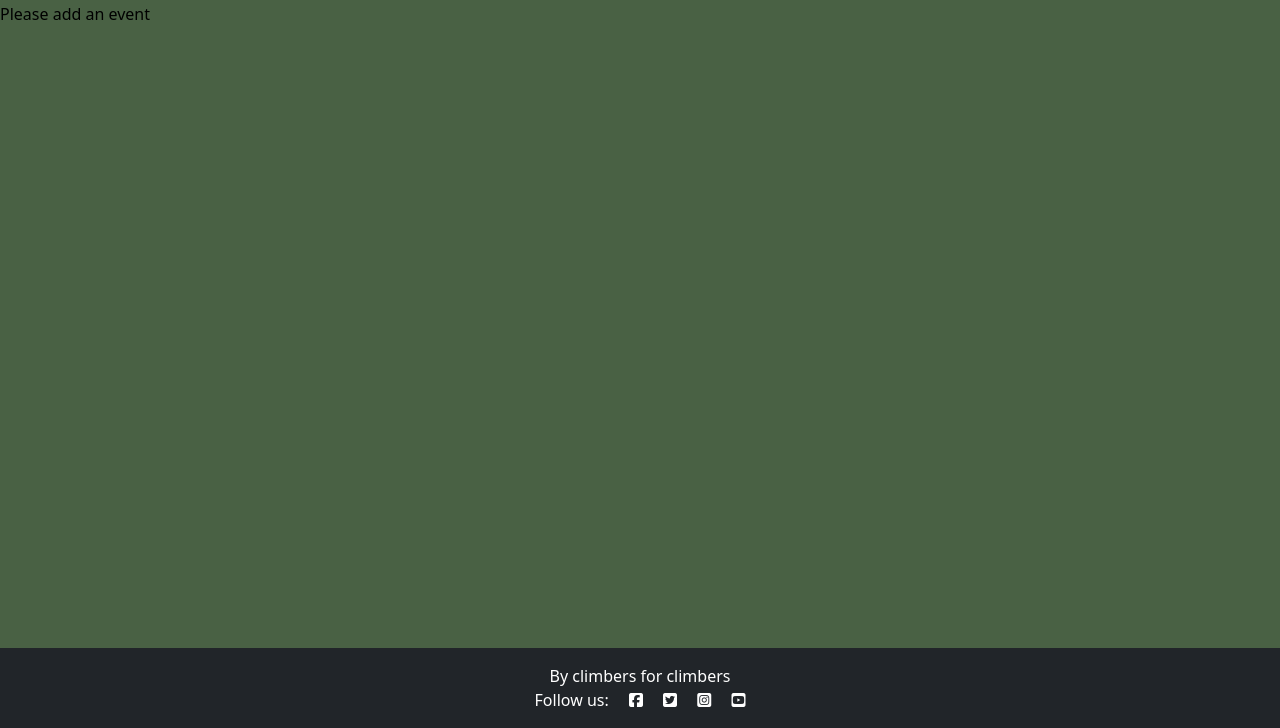
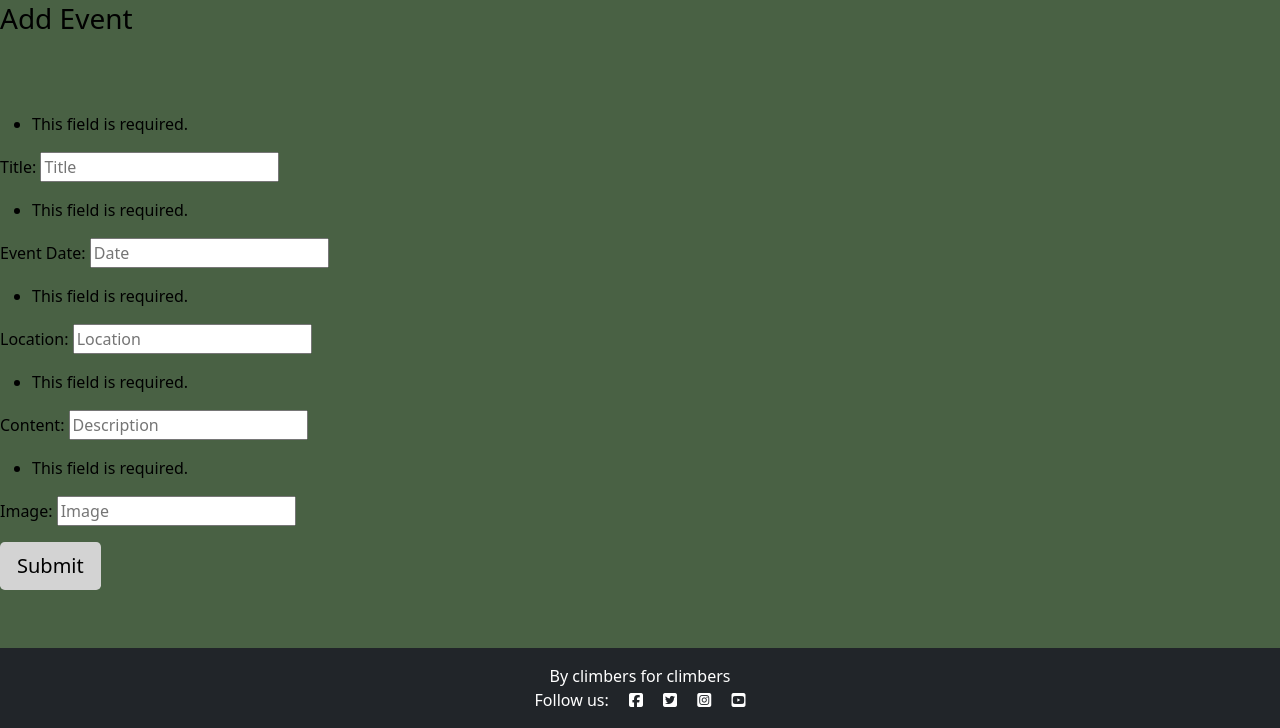
Before and after one commit to jessicarydberg/SocialClimbing, a Django app: page /add_event/ in a window 1280 px wide. Shown: the part 72-800 px from the top of the page. Run offline with Django 3.2, Linux system fonts and the light colour scheme; some libraries are stand-ins or nearby versions.

Commit message:
Create form for adding events and publish it on the new page

```diff
--- a/social/forms.py
+++ b/social/forms.py
@@ -1,8 +1,33 @@
-from .models import Comment
 from django import forms
+from .models import Comment, Event
+from django_summernote.admin import SummernoteModelAdmin
 
 
 class CommentForm(forms.ModelForm):
     class Meta:
         model = Comment
         fields = ('body',)
+
+
+class EventForm(forms.ModelForm, SummernoteModelAdmin):
+    class Meta:
+        model = Event
+        fields = ('title', 'date', 'location', 'content', 'image')
+        summernote_fields = ('content')
+        widgets = {
+            'title': forms.TextInput(attrs={
+                'placeholder': 'Title'
+                }),
+            'date': forms.TextInput(attrs={
+                'placeholder': 'Date'
+                }),
+            'location': forms.TextInput(attrs={
+                'placeholder': 'Location'
+                }),
+            'content': forms.TextInput(attrs={
+                'placeholder': 'Description'
+                }),
+            'image': forms.TextInput(attrs={
+                'placeholder': 'Image'
+                }),
+        }
--- a/social/views.py
+++ b/social/views.py
@@ -2,7 +2,7 @@ from django.shortcuts import render, get_object_or_404, reverse
 from django.views import generic, View
 from django.http import HttpResponseRedirect
 from .models import Event
-from .forms import CommentForm
+from .forms import CommentForm, EventForm
 
 
 class EventList(generic.ListView):
@@ -14,7 +14,7 @@ class EventList(generic.ListView):
 
 class EventDetail(View):
 
-    def get(self, request, slug, *args, **kwargs):
+    def get(self, request, slug):
         queryset = Event.objects.filter(status=1)
         event = get_object_or_404(queryset, slug=slug)
         comments = event.comments.filter(approved=True).order_by('created_on')
@@ -34,7 +34,7 @@ class EventDetail(View):
             },
         )
 
-    def post(self, request, slug, *args, **kwargs):
+    def post(self, request, slug):
         queryset = Event.objects.filter(status=1)
         event = get_object_or_404(queryset, slug=slug)
         comments = event.comments.filter(approved=True).order_by('created_on')
@@ -80,5 +80,21 @@ class PostAttend(View):
 
 
 class AddEvent(View):
+
     def get(self, request):
-        return render(request, 'add_event.html')
+        event_form = EventForm(request.POST, request.FILES)
+        return render(request, 'add_event.html', {
+            'form': event_form, 'submitted': False
+            })
+
+    def post(self, request):
+        submitted = False
+        event_form = EventForm(request.POST, request.FILES)
+        if event_form.is_valid():
+            event_form.instance.author = request.user.username
+            event_form.save()
+            submitted = True
+
+        return render(request, 'add_event.html', {
+            'form': event_form, 'submitted': submitted
+            })
--- a/templates/add_event.html
+++ b/templates/add_event.html
@@ -1,5 +1,25 @@
-{% extends 'base.html' %} {% block content %}
+{% extends 'base.html' %}
 
-{% load crispy_forms_tags %}
-Please add an event
+{% block content %}
+
+<h3>Add Event</h3>
+<br/><br/>
+
+{% if submitted %}
+    <p>Your Event Was Submitted Successfully!</p>
+{% else %}
+
+    <form method="POST" style="margin-top: 1.3em">
+        {% csrf_token %}
+
+        {{ form.as_p }}
+
+
+        <button type="submit" class="btn btn-signup btn-lg">Submit</button>
+
+    </form>
+
+{% endif %}
+
+<br/><br/>
 {% endblock content %}
```
